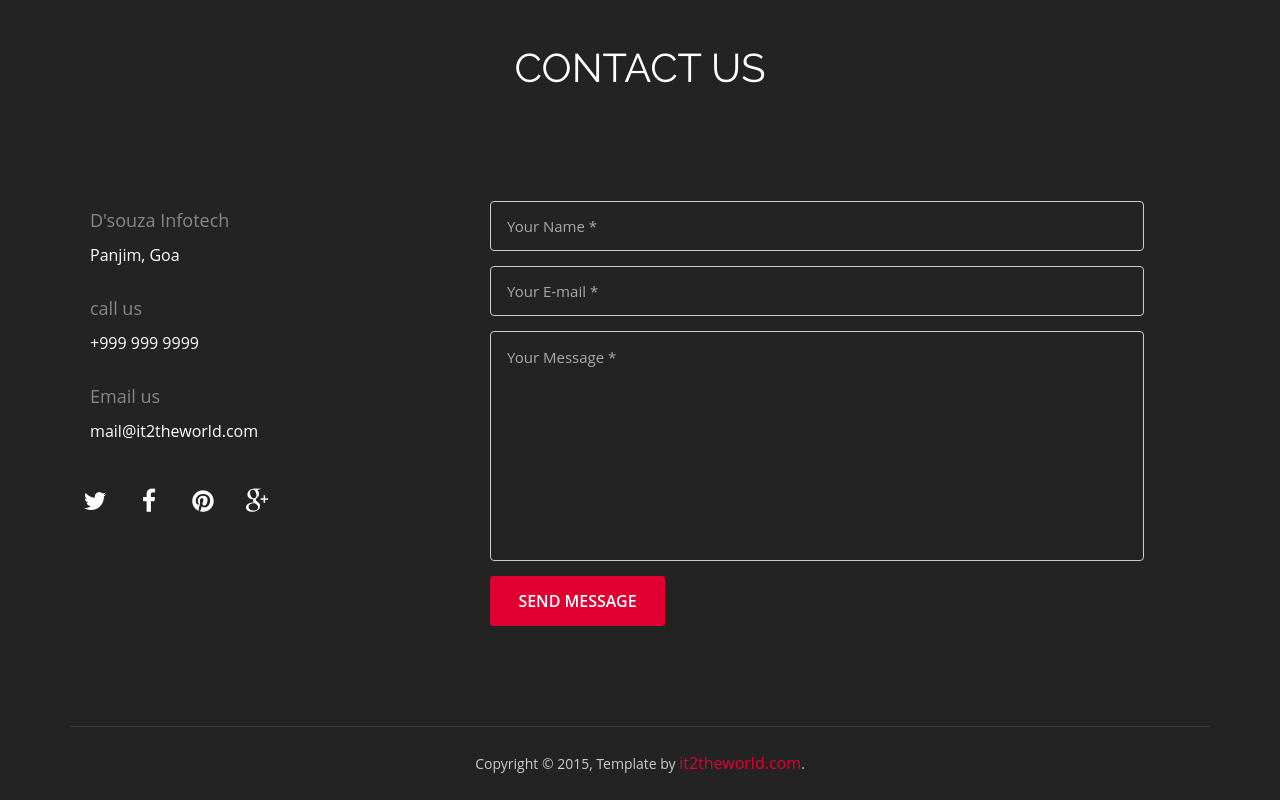
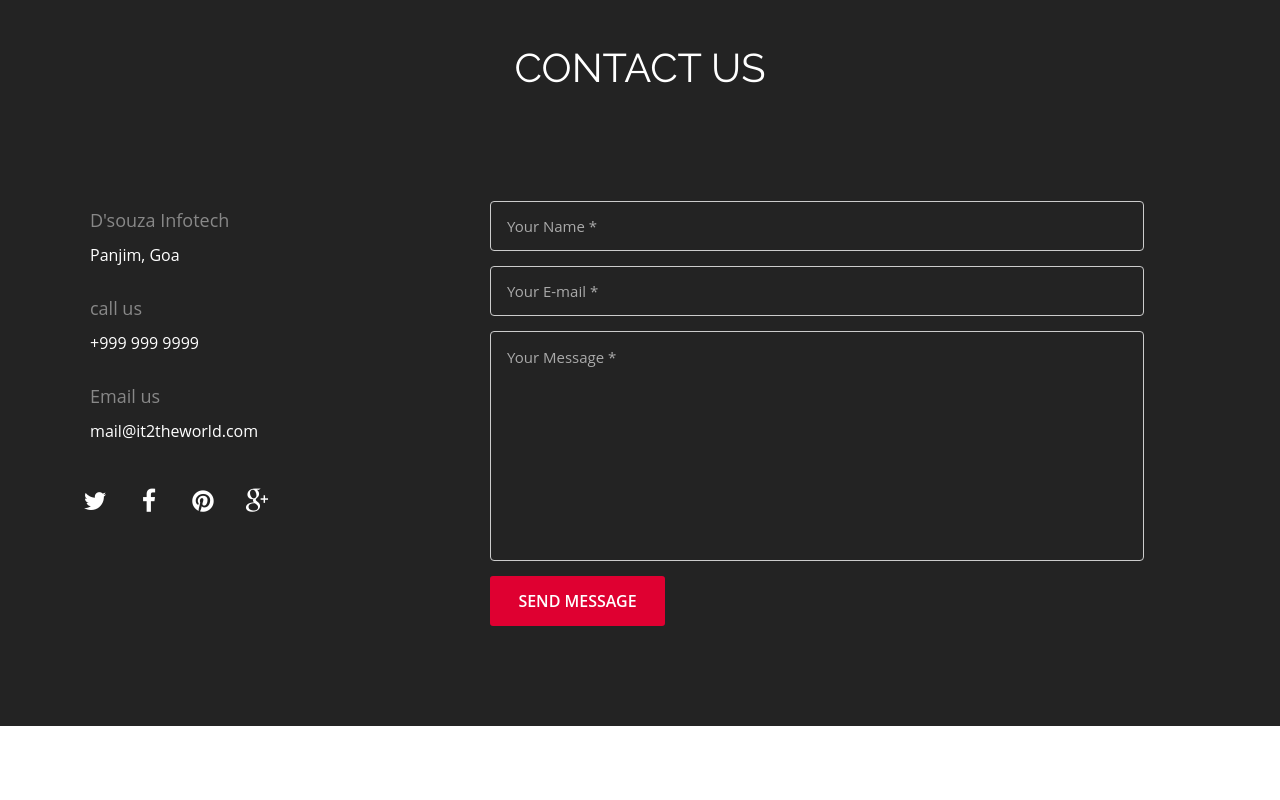
Before and after one commit to yellowcloudscheesy/bridal, a plain HTML site: page index.html in a window 1280 px wide. Shown: the part 4118-4918 px from the top of the page. After the commit the page ends 4844 px from the top, so only its background shows below. Drawn offline with Linux system fonts and the light colour scheme.

Commit message:
Update index.html

```diff
--- a/index.html
+++ b/index.html
@@ -412,9 +412,7 @@
       </div>
     </section>
   </div>
-  <div class="container">
-    <div class="footer_bottom"><span>Copyright © 2015,    Template by <a href="http://it2theworld.com">it2theworld.com</a>. </span> </div>
-  </div>
+
 </footer>
 
 <script type="text/javascript" src="js/jquery-1.11.0.min.js"></script>
```
